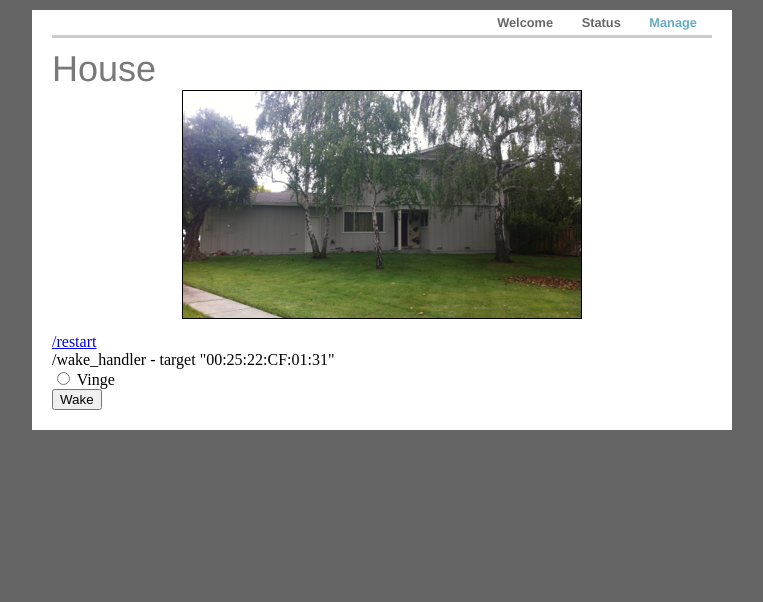
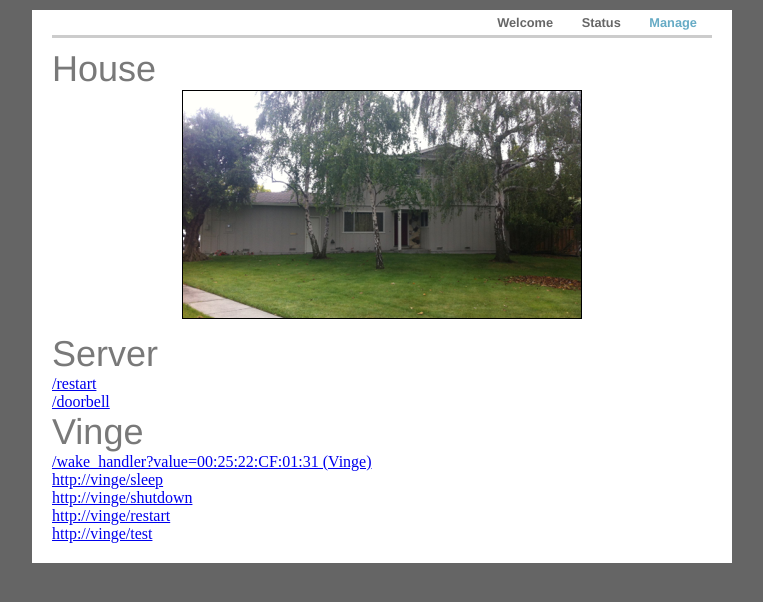
Before and after one commit to DonGar/house-monitor, a plain HTML site: page static/manage.html in a window 1280 px wide. Shown: the whole page, without its empty margins (258-1021 px from the left). Drawn offline with nearby package versions, Linux system fonts and the light colour scheme.

Commit message:
Revamp Manage links, and include cross links to Vinge.

```diff
--- a/static/manage.html
+++ b/static/manage.html
@@ -44,15 +44,22 @@
       </header>
 
       <!-- {% block body %} -->
-      <div><a href="/restart">/restart</a></div>
+      <div>
+        <p class="Header">Server</p>
+
+        <div><a href="/restart">/restart</a></div>
+        <div><a href="/doorbell">/doorbell</a></div>
+      </div>
 
 
-      <div>/wake_handler - target "00:25:22:CF:01:31"</div>
-      <form action="wake_handler" method="post">
-        <input type="radio" name="target" value="00:25:22:CF:01:31" id="vinge" />
-        <label for="vinge">Vinge</label><br />
-        <input type="submit" value="Wake" />
-      </form>
+      <div>
+        <p class="Header">Vinge</p>
+
+        <div><a href="/wake_handler?target=00:25:22:CF:01:31">/wake_handler?value=00:25:22:CF:01:31 (Vinge)</a></div>
+        <div><a href="http://vinge/sleep">http://vinge/sleep</a></div>
+        <div><a href="http://vinge/shutdown">http://vinge/shutdown</a></div>
+        <div><a href="http://vinge/restart">http://vinge/restart</a></div>
+        <div><a href="http://vinge/test">http://vinge/test</a></div>
       <!--  {% endblock %} -->
 
     </div>
```
Also changed, not shown: 1 other file.
